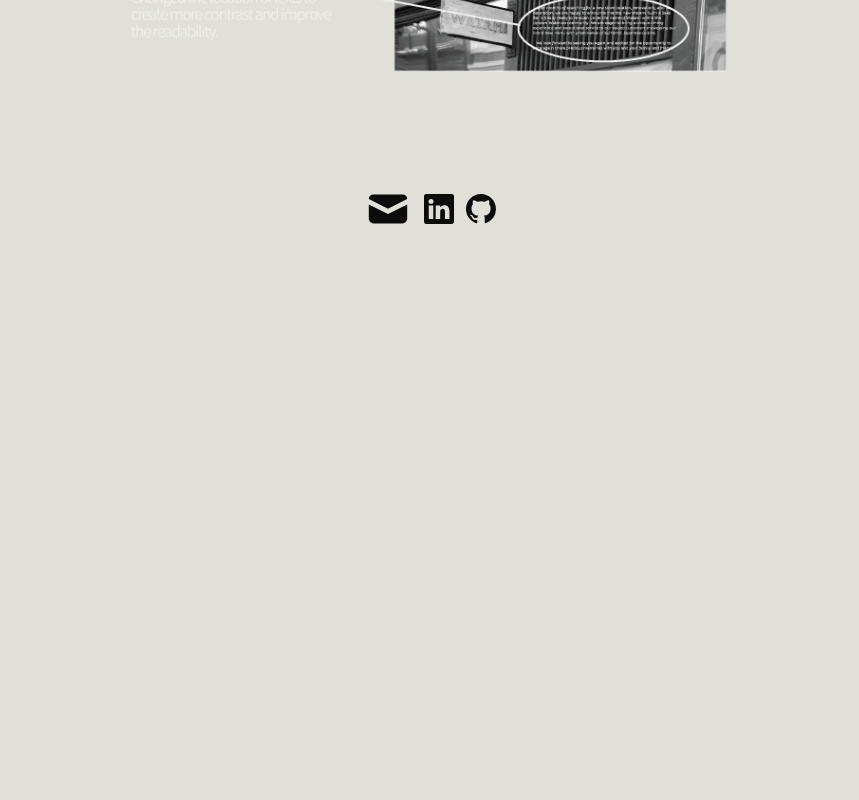
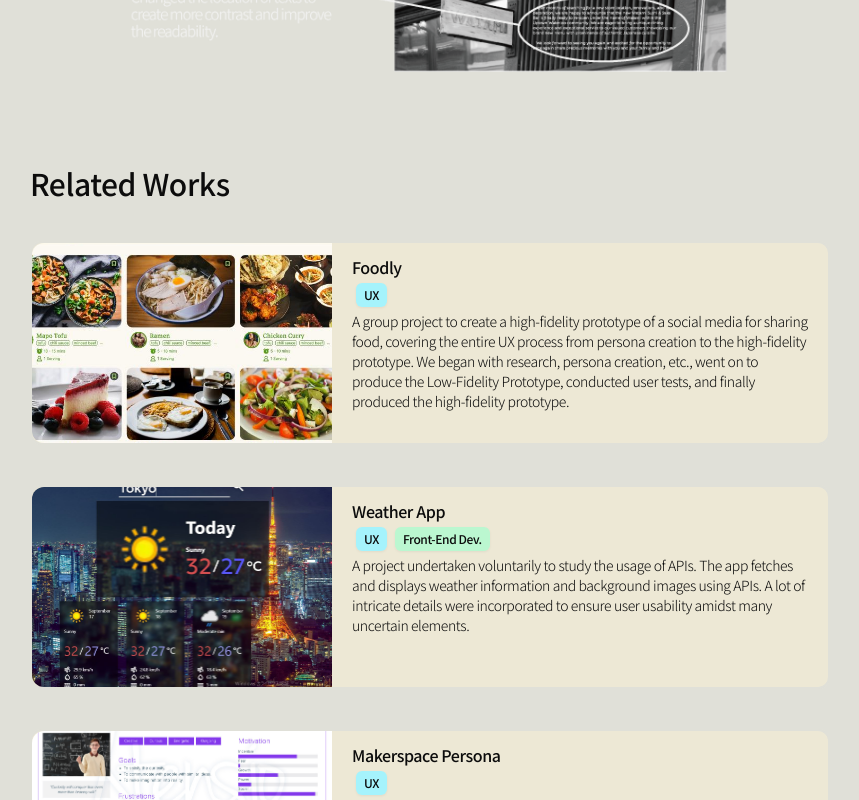
Before and after one commit to OriginalTT/my_portfolio, a Next.js app: page /en/works/0 in a window 1280 px wide. Shown: the part 3580-4380 px from the top of the page, without its empty margins (210-1069 px from the left). Before the commit the page ends 3853 px from the top, so only its background shows below. Built offline with nearby package versions, Linux system fonts and the light colour scheme.

Commit message:
Implement related works

```diff
--- a/app/en/works/[id]/page.js
+++ b/app/en/works/[id]/page.js
@@ -2,7 +2,9 @@
 import { projects } from '../variables';
 import { useState } from 'react';
 import Image from 'next/image';
+import Link from 'next/link';
 import { BsFillArrowLeftCircleFill, BsFillArrowRightCircleFill, BsFillArrowUpCircleFill } from 'react-icons/bs';
+import { filterOptions } from '../variables';
 
 const ProjectDescription = ({ params }) => {
     const isBrowser = () => typeof window !== 'undefined';
@@ -13,6 +15,9 @@ const ProjectDescription = ({ params }) => {
 
     const project = projects.find((project) => project.id === Number(params.id));
     const [thumbnailId, setThumbnailId] = useState(0);
+
+    const allRelated = projects.filter((other) => other.genre.includes(project.genre[0]) && other.id !== project.id);
+    const related = allRelated.slice(0, 3);
 
     const handleThumbnailUpdate = (delta) => {
         setThumbnailId((prev) => {
@@ -76,8 +81,40 @@ const ProjectDescription = ({ params }) => {
                 </div>
                 : null}
             <div className='p-5'>
-
-            {project.page}
+                {project.page}
+            </div>
+            <div>
+                <h1 className='text-3xl my-10'>Related Works</h1>
+                <div className='flex flex-col gap-10'>
+                    {related.map((project, index) => {
+                        return (
+                            <Link
+                                href={`/en/works/${project.id}`}
+                                className='w-full rounded-xl bg-highlight2 hover:opacity-80 border-2 box-border border-highlight hover:border-offwhite' key={index}>
+                                <div className='flex'>
+                                    <Image src={`/projects/${project.id}/thumbnail_0.JPG`}
+                                        width={300} height={300} alt={`Thumbnail for ${project.title}`}
+                                        style={{ objectFit: 'cover' }}
+                                        className='rounded-l-xl h-[200px] min-w-[300px]'
+                                    />
+                                    <div className='mx-5 my-3'>
+                                        <h1>{project.title}</h1>
+                                        <div className='flex gap-2 px-1 my-1'>
+                                            {project.genre.map((genreId, index) => {
+                                                const genre = filterOptions.find((option) => option.id === genreId);
+                                                return (<p key={index}
+                                                    className={`${genre.color} px-2 py-1 rounded-md drop-shadow-sm text-xs text-offwhite`}>
+                                                    {genre.name}
+                                                </p>)
+                                            })}
+                                        </div>
+                                        <p className='text-sm font-extralight'>{project.description}</p>
+                                    </div>
+                                </div>
+                            </Link>
+                        )
+                    })}
+                </div>
             </div>
             <BsFillArrowUpCircleFill onClick={scrollToTop}
                 className='fixed bottom-[10%] right-[5%] text-5xl hover:text-hoverColor' />
--- a/app/jp/works/[id]/page.js
+++ b/app/jp/works/[id]/page.js
@@ -2,6 +2,8 @@
 import { projects } from '../variables';
 import { useState } from 'react';
 import Image from 'next/image';
+import Link from 'next/link';
+import { filterOptions } from '../variables';
 import { BsFillArrowLeftCircleFill, BsFillArrowRightCircleFill, BsFillArrowUpCircleFill } from 'react-icons/bs';
 
 const ProjectDescription = ({ params }) => {
@@ -13,6 +15,9 @@ const ProjectDescription = ({ params }) => {
 
     const project = projects.find((project) => project.id === Number(params.id));
     const [thumbnailId, setThumbnailId] = useState(0);
+
+    const allRelated = projects.filter((other) => other.genre.includes(project.genre[0]) && other.id !== project.id);
+    const related = allRelated.slice(0, 3);
 
     const handleThumbnailUpdate = (delta) => {
         setThumbnailId((prev) => {
@@ -76,8 +81,40 @@ const ProjectDescription = ({ params }) => {
                 </div>
                 : null}
             <div className='p-5'>
-
-            {project.page}
+                {project.page}
+            </div>
+            <div>
+                <h1 className='text-3xl my-10'>関連作品</h1>
+                <div className='flex flex-col gap-10'>
+                    {related.map((project, index) => {
+                        return (
+                            <Link
+                                href={`/jp/works/${project.id}`}
+                                className='w-full rounded-xl bg-highlight2 hover:opacity-80 border-2 box-border border-highlight hover:border-offwhite' key={index}>
+                                <div className='flex'>
+                                    <Image src={`/projects/${project.id}/thumbnail_0.JPG`}
+                                        width={300} height={300} alt={`Thumbnail for ${project.title}`}
+                                        style={{ objectFit: 'cover' }}
+                                        className='rounded-l-xl h-[200px] min-w-[300px]'
+                                    />
+                                    <div className='mx-5 my-3'>
+                                        <h1>{project.title}</h1>
+                                        <div className='flex gap-2 px-1 my-1'>
+                                            {project.genre.map((genreId, index) => {
+                                                const genre = filterOptions.find((option) => option.id === genreId);
+                                                return (<p key={index}
+                                                    className={`${genre.color} px-2 py-1 rounded-md drop-shadow-sm text-xs text-offwhite`}>
+                                                    {genre.name}
+                                                </p>)
+                                            })}
+                                        </div>
+                                        <p className='text-sm font-extralight'>{project.description}</p>
+                                    </div>
+                                </div>
+                            </Link>
+                        )
+                    })}
+                </div>
             </div>
             <BsFillArrowUpCircleFill onClick={scrollToTop}
                 className='fixed bottom-[10%] right-[5%] text-5xl hover:text-hoverColor' />
--- a/app/jp/works/components.js
+++ b/app/jp/works/components.js
@@ -68,7 +68,7 @@ const ProjectCard = (props) => {
                         })}
                     </div>
                     <p className='text-sm font-extralight my-5'>{project.description}</p>
-                    <Link href={`/en/works/${project.id}`}
+                    <Link href={`/jp/works/${project.id}`}
                         className='text-lg font-bold bg-offwhite px-3 py-1 rounded-full
                     text-highlight flex items-center w-fit gap-1
                     hover:bg-highlight hover:text-offwhite hover:border-offwhite
--- a/app/jp/works/variables.js
+++ b/app/jp/works/variables.js
@@ -73,7 +73,7 @@ export const projects = [
                 <div className="pt-3">
                     <h3 className="text-xl my-1">リデザイン</h3>
                     <p className="font-light my-1">分析結果をもとに、WEB サイトをリデザインし、Adobe XDを使いHigh-Fidelity Prototypeを作成。プロトタイプから一部抜粋し、以下に要点を記載しておりますが、<a href='https://drive.google.com/file/d/1bs0umhorDjJpGd-R0DCK7-6tB_S-ZRk9/view?usp=sharing' target="_blank"
-                        className="underline font-bold hover:text-purple-200"
+                        className="underline font-bold hover:text-hoverColor"
                     >こちら
                         <BiLinkExternal className='inline-block' />
                     </a>から元のファイルもご覧いただけます。</p>
@@ -284,7 +284,7 @@ export const projects = [
         "thumbnail": 1,
         "description": "Motorola Razrというガラケーで使えるように現代のアプリをデザインをするというプロジェクト。PayPalのガラケーに適したデザインを考察し、Low-Fidelity Prototypeを制作。",
         tldr: [
-            '基本テキストのみのデザインでも、スペーシングや箇条書きの使い方などの工夫でユーザビリティーを確保。',
+            'スペーシングや箇条書きの使い方などの工夫でユーザビリティーを確保。',
             'ハードウェアを考慮し、矢印ボタンでも操作しやすいデザインに。',
         ]
     },
```
